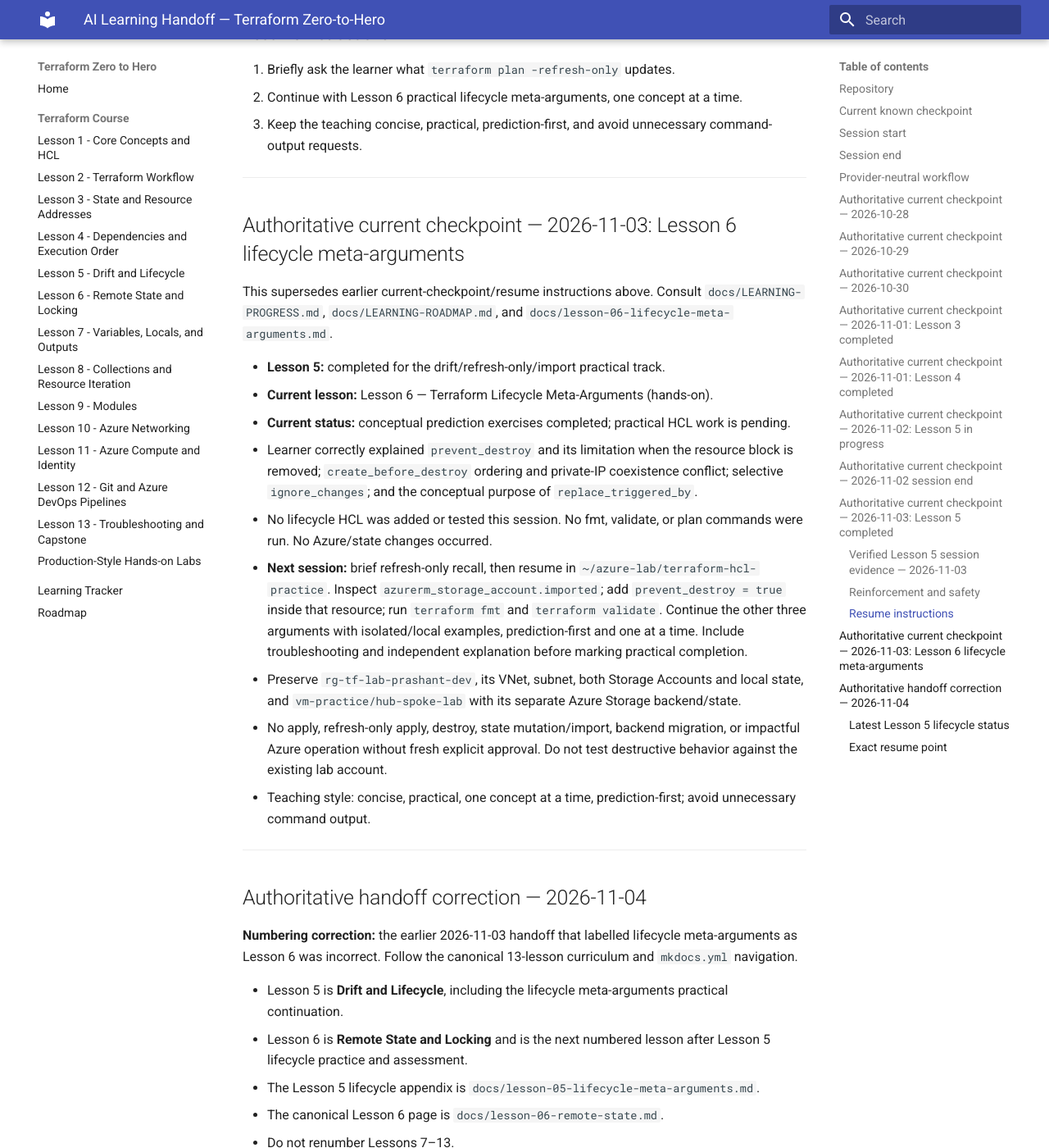
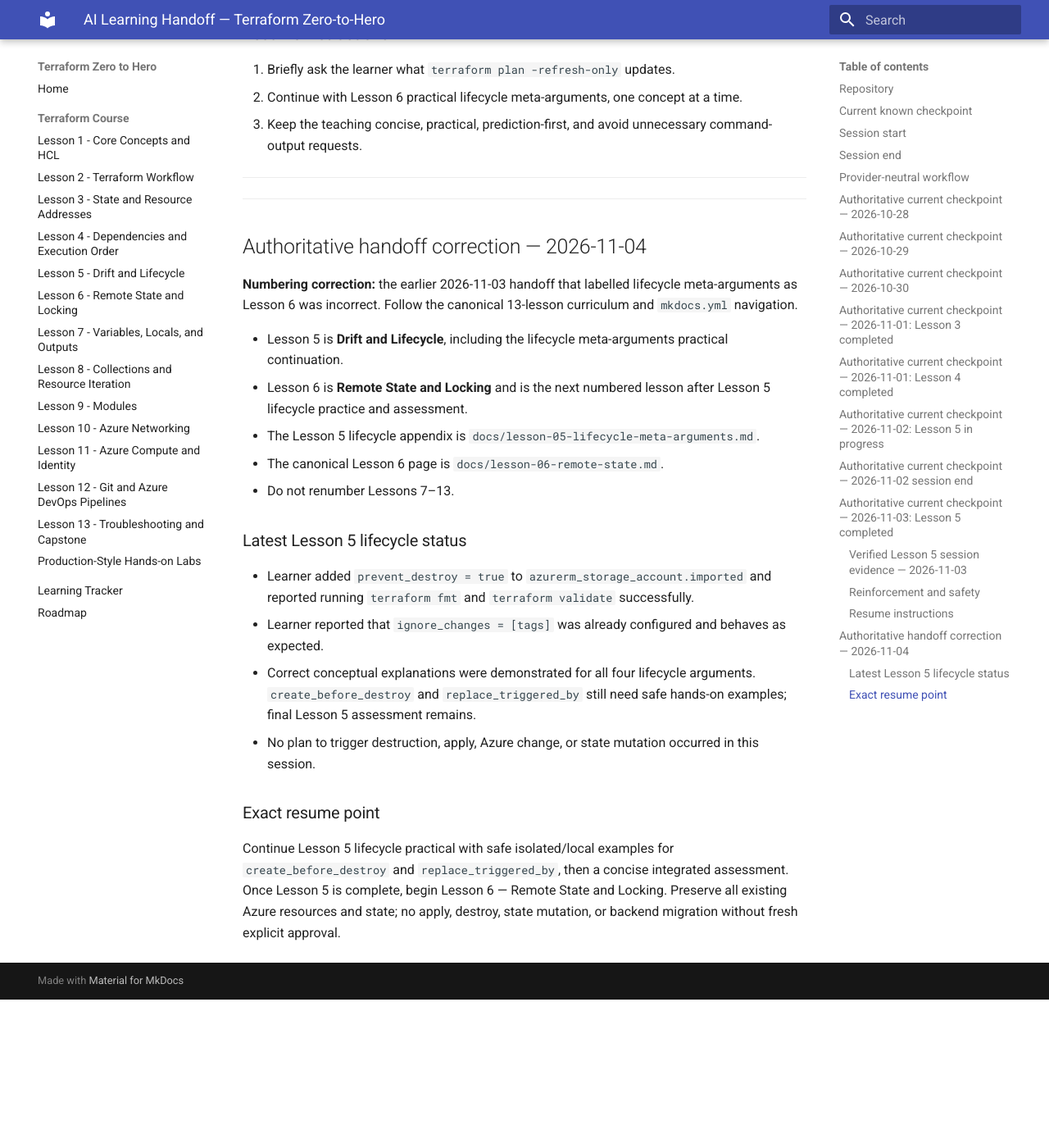
Before and after one commit to pshewale-dev/terraform-azure-lab, an MkDocs documentation site: the page built from docs/AI-LEARNING-HANDOFF.md, in a window 1280 px wide and 1400 px high, scrolled down 9020 px. Shown: the whole window at 82% size. Built offline with MkDocs 1.6.1 and Material for MkDocs 9.7.7, drawn with Linux system fonts in a browser that asks for light colours; after the commit the page ends 10239 px from its top, so only the background shows below that.

Commit message:
Remove superseded incorrect Lesson 6 lifecycle handoff checkpoint

```diff
--- a/docs/AI-LEARNING-HANDOFF.md
+++ b/docs/AI-LEARNING-HANDOFF.md
@@ -164,20 +164,6 @@ This section supersedes all earlier current-checkpoint sections above. Detailed
 
 ---
 
-## Authoritative current checkpoint — 2026-11-03: Lesson 6 lifecycle meta-arguments
-
-This supersedes earlier current-checkpoint/resume instructions above. Consult `docs/LEARNING-PROGRESS.md`, `docs/LEARNING-ROADMAP.md`, and `docs/lesson-06-lifecycle-meta-arguments.md`.
-
-- **Lesson 5:** completed for the drift/refresh-only/import practical track.
-- **Current lesson:** Lesson 6 — Terraform Lifecycle Meta-Arguments (hands-on).
-- **Current status:** conceptual prediction exercises completed; practical HCL work is pending.
-- Learner correctly explained `prevent_destroy` and its limitation when the resource block is removed; `create_before_destroy` ordering and private-IP coexistence conflict; selective `ignore_changes`; and the conceptual purpose of `replace_triggered_by`.
-- No lifecycle HCL was added or tested this session. No fmt, validate, or plan commands were run. No Azure/state changes occurred.
-- **Next session:** brief refresh-only recall, then resume in `~/azure-lab/terraform-hcl-practice`. Inspect `azurerm_storage_account.imported`; add `prevent_destroy = true` inside that resource; run `terraform fmt` and `terraform validate`. Continue the other three arguments with isolated/local examples, prediction-first and one at a time. Include troubleshooting and independent explanation before marking practical completion.
-- Preserve `rg-tf-lab-prashant-dev`, its VNet, subnet, both Storage Accounts and local state, and `vm-practice/hub-spoke-lab` with its separate Azure Storage backend/state.
-- No apply, refresh-only apply, destroy, state mutation/import, backend migration, or impactful Azure operation without fresh explicit approval. Do not test destructive behavior against the existing lab account.
-- Teaching style: concise, practical, one concept at a time, prediction-first; avoid unnecessary command output.
-
 ---
 
 ## Authoritative handoff correction — 2026-11-04
```
